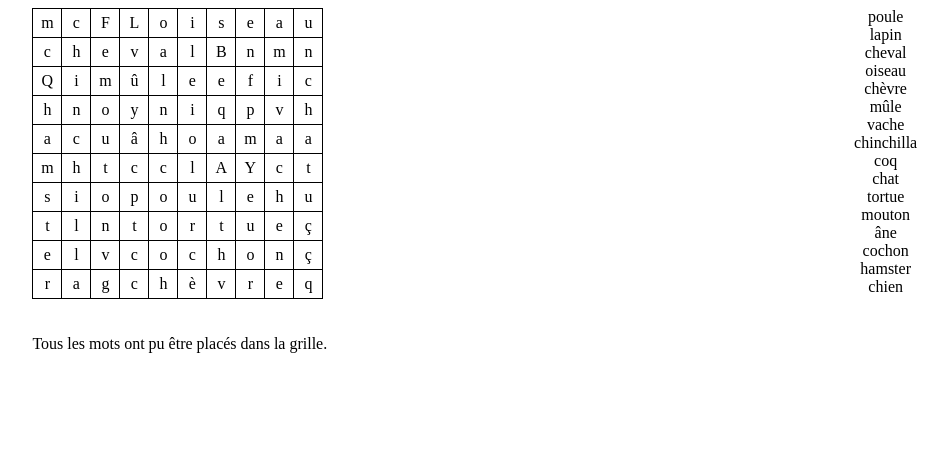
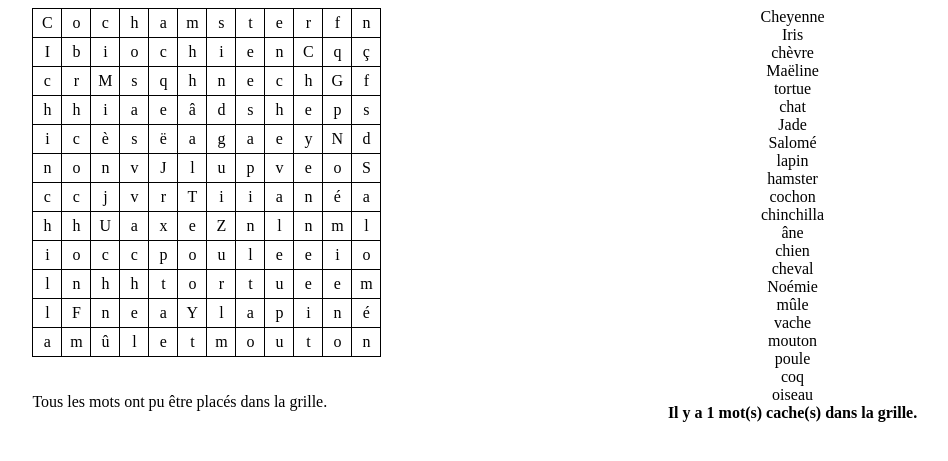
Before and after one commit to sztan/word-scamble, a PHP site: page /motsMeles.php in a window 1280 px wide. Shown: the top 461 px of the page, without its empty margins (102-1050 px from the left). Run offline with PHP 8.4, Linux system fonts and the light colour scheme.

Commit message:
added 'hidden word' feature: the word is included in the grid but not listed

```diff
--- a/motsMeles.php
+++ b/motsMeles.php
@@ -10,7 +10,7 @@ $tries=0;                       // used to index the array of possible solutions
 $maxTries=50;                   // the program makes several grid choices, and then picks one up among them
 mb_internal_encoding("UTF-8");  // you must ensure that the present file is encoded in UTF-8
 a:
-   $mots=["chat",
+   $motsVisibles=["chat",
           "chien",
           "poule",
           "coq",
@@ -26,7 +26,15 @@ a:
           "âne",
           "mûle",
           "chinchilla",
-   ];
+          "Cheyenne",
+          "Maëline",
+          "Iris",
+          "Jade",
+          "Salomé",
+          "Noémie",
+  ];
+   $motsCaches=["sapin"];
+   $mots=array_merge($motsCaches, $motsVisibles);
 
 $mots=array_map('htmlentities',$mots); // in order to convert multibytes characters into html entities
 /* then convert each word into an array, taking htmlentities into account */
@@ -64,8 +72,8 @@ $bilan[$tries]='';
 $motsPlaces[$tries]=[];
 
 // taille de la grille
-$xGrille=10;
-$yGrille=10;
+$xGrille=12;
+$yGrille=12;
 
 // autorisations des sens d'écritures :
 $HAUT=false;
@@ -381,11 +389,16 @@ echo '</table><br/><br/>'.$meilleursBilans[$indexGrilleChoisie].'</div><div styl
 
 
 foreach ($meilleursMotsPlaces[$indexGrilleChoisie] as $key=>$value){
+   $mot="";
    foreach($value as $v) {
-       echo $v;
+       $mot.=$v;
    }
-   echo '</br>';
+   if(!in_array($mot, $motsCaches)) {
+      echo $mot;
+      echo '</br>';
+   }
 }
+echo "<b>Il y a " . count($motsCaches) . " mot(s) cache(s) dans la grille.</b>";
 echo '</div>';
 
 ?>
```
